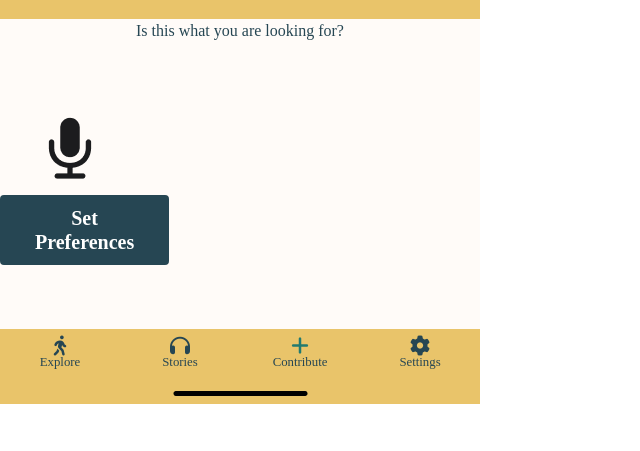
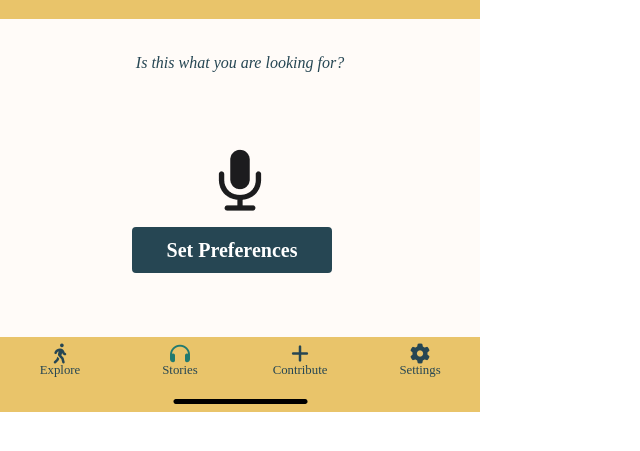
Before and after one commit to odtbee/Project3, a plain HTML site: page storiesCategories.html in a window 1280 px wide. Shown: the part 73-524 px from the top of the page, without its empty margins (0-640 px from the left). Drawn offline with nearby package versions, Linux system fonts and the light colour scheme; a web font is replaced by a local one.

Commit message:
Italics for voice dictation text

```diff
--- a/css/style.css
+++ b/css/style.css
@@ -162,6 +162,10 @@ button:hover {
 
 
 /* CATEGORIES GRID SECTION */
+.voiceText {
+    padding-top: 2rem;
+    font-style: italic;
+}
 
 
 /* CONTRIBUTE INTRO SECTION */
--- a/storiesCategories.html
+++ b/storiesCategories.html
@@ -52,7 +52,7 @@
     </header>
 
     <section id="categoriesGrid">
-        <p class="italic text-center">Is this what you are looking for?</p>
+        <p class="italic text-center voiceText">Is this what you are looking for?</p>
         <div class="container-fluid">
             <div class="row">
                 <!-- grid goes here  -->
@@ -62,13 +62,13 @@
 
 
     <section id="setPreferences">
-        <div class="row">
-            <div class="col-sm-4 text-center">
+        <div class="row justify-content-sm-center">
+            <div class="col-sm-6 text-center">
                 <img src="./images/IconMicFill.png" alt="microphone icon">
             </div>
         </div>
-        <div class="row">
-            <div class="col-sm-4 text-center">
+        <div class="row justify-content-sm-center">
+            <div class="col-sm-6 text-center">
                 <button type="button">Set Preferences</button>
             </div>
         </div>
@@ -89,7 +89,7 @@
                 </div>
                 <div class="col footerCol">
                     <div class="row justify-content-sm-center">
-                        <i class="fas fa-headphones fa-lg tabIconInactive"></i>
+                        <i class="fas fa-headphones fa-lg tabIconActive"></i>
                     </div>
                     <div class="row justify-content-sm-center">
                         <p class="pSmall footerTitle">Stories</p>
@@ -97,7 +97,7 @@
                 </div>
                 <div class="col footerCol">
                     <div class="row justify-content-sm-center">
-                        <i class="fas fa-plus fa-lg tabIconActive"></i>
+                        <i class="fas fa-plus fa-lg tabIconInactive"></i>
                     </div>
                     <div class="row justify-content-sm-center">
                         <p class="pSmall footerTitle">Contribute</p>
```
Also changed, not shown: exploreMain.html (+4 -4 lines).
